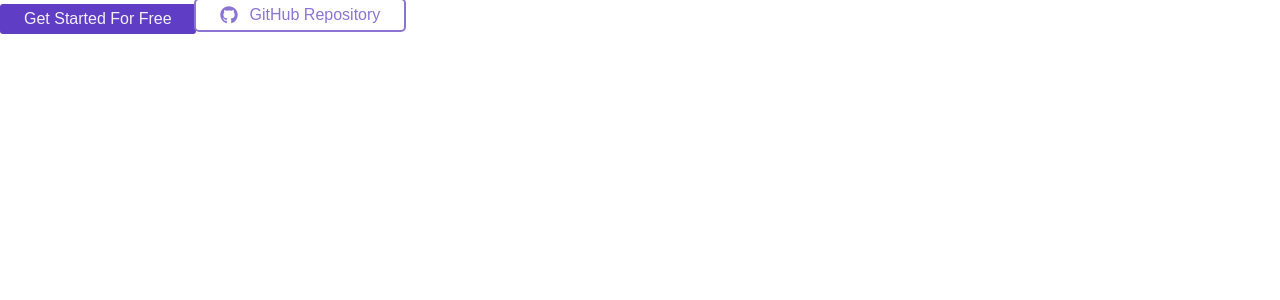
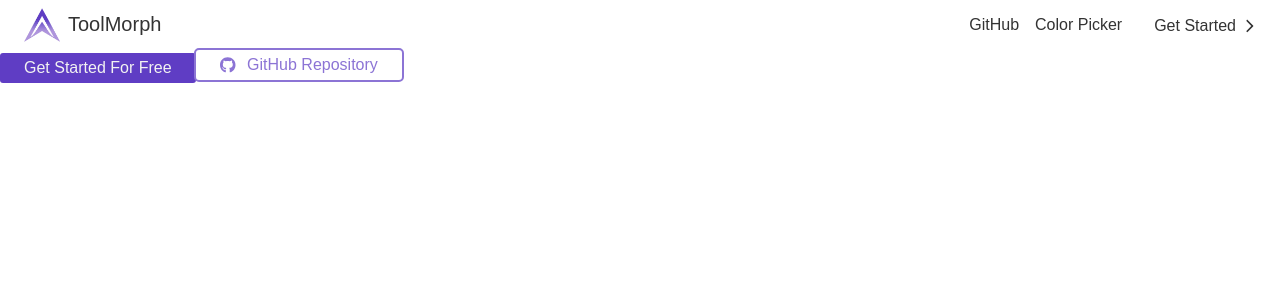
Before and after one commit to MunteanRares/toolmorph-ui, a React (Vite) app: page / in a window 1280 px wide. Shown: the top 300 px of the page. Built offline with nearby package versions, Linux system fonts and the light colour scheme.

Commit message:
Navbar Completed

```diff
--- a/src/Components/BtnComponent/BtnComponent.tsx
+++ b/src/Components/BtnComponent/BtnComponent.tsx
@@ -14,7 +14,7 @@ const Primarybtn = ({ children, btnType, icon }: Props) => {
             <button className={btnType}>
                 <div className="btn-contents">
                     {icon && (
-                        <FontAwesomeIcon className="fa-icon" icon={icon} />
+                        <FontAwesomeIcon className="fa-icon-btn" icon={icon} />
                     )}
                     {children}
                 </div>
--- a/src/Components/BtnComponent/BtnComponents.scss
+++ b/src/Components/BtnComponent/BtnComponents.scss
@@ -1,4 +1,4 @@
-@import "../../styling/variables";
+@use "../../styling/variables" as *;
 
 .btn {
     font: {
--- /dev/null
+++ b/src/Components/CustomLink/CustomLink.scss
@@ -0,0 +1,16 @@
+@use "../../styling/variables" as *;
+
+.link {
+    font-size: 1.6rem;
+    font-weight: 500;
+    text-decoration: none;
+    color: $darkFontTextColor;
+}
+
+.fa-icon {
+    color: $darkFontTextColor;
+    width: 14px;
+    height: 14px;
+    margin-top: 4px;
+    margin-left: 6px;
+}
--- /dev/null
+++ b/src/Components/CustomLink/CustomLink.tsx
@@ -0,0 +1,28 @@
+import { IconDefinition } from "@fortawesome/free-brands-svg-icons";
+import "./CustomLink.scss";
+import { FontAwesomeIcon } from "@fortawesome/react-fontawesome";
+
+interface Props {
+    href: string;
+    children?: string;
+    icon?: IconDefinition;
+    iconPosition?: "before" | "after";
+}
+
+const Link = ({ href, children, icon, iconPosition = "before" }: Props) => {
+    return (
+        <>
+            <a className="link" href={href}>
+                {icon && iconPosition == "before" && (
+                    <FontAwesomeIcon className="fa-icon" icon={icon} />
+                )}
+                {children}
+                {icon && iconPosition == "after" && (
+                    <FontAwesomeIcon className="fa-icon" icon={icon} />
+                )}
+            </a>
+        </>
+    );
+};
+
+export default Link;
--- a/src/Components/Navbar.tsx
+++ /dev/null
@@ -1,5 +0,0 @@
-const Navbar = () => {
-    return <div>Navbar</div>;
-};
-
-export default Navbar;
--- /dev/null
+++ b/src/Components/Navbar/Navbar.scss
@@ -0,0 +1,34 @@
+@use "../../styling/variables" as *;
+
+.navbar {
+    display: flex;
+    justify-content: space-between;
+    padding: 8px 24px;
+}
+
+.logo-div {
+    display: flex;
+    align-items: center;
+    gap: 0.8rem;
+}
+
+.logo-image {
+    width: 3.6rem;
+}
+
+.logo-name {
+    font-size: 2rem;
+    font-weight: 500;
+    color: $darkFontTextColor;
+}
+
+.links-div {
+    display: flex;
+    align-items: center;
+    gap: 3.2rem;
+}
+
+.default-links {
+    display: flex;
+    gap: 1.6rem;
+}
--- /dev/null
+++ b/src/Components/Navbar/Navbar.tsx
@@ -0,0 +1,34 @@
+import "./Navbar.scss";
+import logo from "../../assets/Images/HardLogo.png";
+import CustomLink from "../CustomLink/CustomLink";
+import { faChevronRight } from "@fortawesome/free-solid-svg-icons";
+
+const Navbar = () => {
+    return (
+        <>
+            <nav className="navbar">
+                <div className="logo-div">
+                    <img src={logo} className="logo-image" />
+                    <h2 className="logo-name">ToolMorph</h2>
+                </div>
+
+                <div className="links-div">
+                    <div className="default-links">
+                        <CustomLink href="#">GitHub</CustomLink>
+                        <CustomLink href="#">Color Picker</CustomLink>
+                    </div>
+
+                    <CustomLink
+                        icon={faChevronRight}
+                        iconPosition="after"
+                        href="#"
+                    >
+                        Get Started
+                    </CustomLink>
+                </div>
+            </nav>
+        </>
+    );
+};
+
+export default Navbar;
--- a/src/Pages/HomePage.tsx
+++ b/src/Pages/HomePage.tsx
@@ -1,9 +1,11 @@
 import ButtonComponent from "../Components/BtnComponent/BtnComponent";
 import { faGithub } from "@fortawesome/free-brands-svg-icons";
+import Navbar from "../Components/Navbar/Navbar";
 
 const HomePage = () => {
     return (
         <>
+            <Navbar />
             <ButtonComponent btnType="btn-primary">
                 Get Started For Free
             </ButtonComponent>
--- a/src/styling/_variables.scss
+++ b/src/styling/_variables.scss
@@ -1,6 +1,9 @@
+// Color
 $primaryColor: #5f3dc4;
 $tintAccentColor: #8c74d5;
 
-$darkFontTextColor: #222;
+$darkFontTextColor: #333;
 $lightFontTextColor: #f2f2f2;
 $lowContrastFont: #555;
+
+// Font
--- a/src/styling/index.scss
+++ b/src/styling/index.scss
@@ -1,3 +1 @@
-@import "defaults";
-
-// Colors
+@use "defaults" as *;
```
Also changed, not shown: src/assets/Images/HardLogo.png (added).
